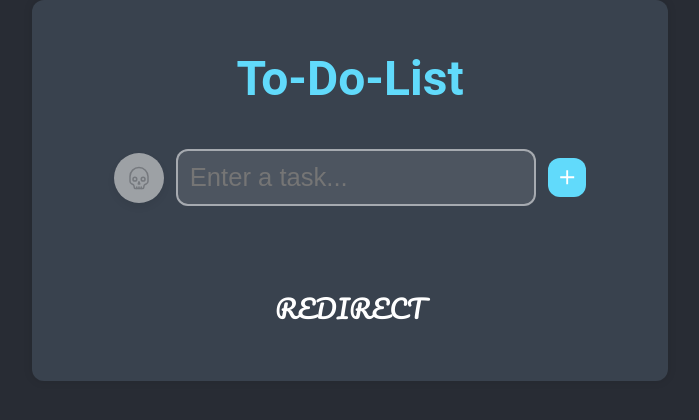
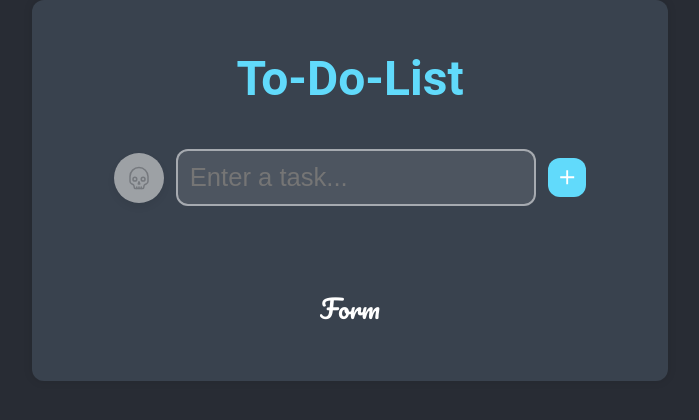
Before and after one commit to Bastyze98/To-Do-List, a React (Vite) app: page / in a window 1280 px wide. Shown: the top 420 px of the page, without its empty margins (290-989 px from the left). Built offline with nearby package versions, Linux system fonts and the light colour scheme.

Commit message:
added props to redirect button

```diff
--- a/src/components/ToDoList.jsx
+++ b/src/components/ToDoList.jsx
@@ -50,7 +50,7 @@ function ToDoListPage() {
         moveTaskUp={moveTaskUp}
         moveTaskDown={moveTaskDown}
       />
-      <ButtonRedirect />
+      <ButtonRedirect name="Form" page="/Form" />
     </div>
   );
 }
--- a/src/components/buttons/ButtonRedirect.jsx
+++ b/src/components/buttons/ButtonRedirect.jsx
@@ -1,14 +1,20 @@
 import "./button.css";
 import { Link } from "react-router-dom";
+import PropTypes from "prop-types";
 
-function ButtonRedirect() {
+function ButtonRedirect(props) {
   return (
     <div className="stylish-container">
-      <Link className="stylish-link" to="/Form">
-        REDIRECT
+      <Link className="stylish-link" to={props.page}>
+        {props.name}
       </Link>
     </div>
   );
 }
 
 export default ButtonRedirect;
+
+ButtonRedirect.propTypes = {
+  page: PropTypes.string.isRequired,
+  name: PropTypes.string.isRequired,
+};
```
